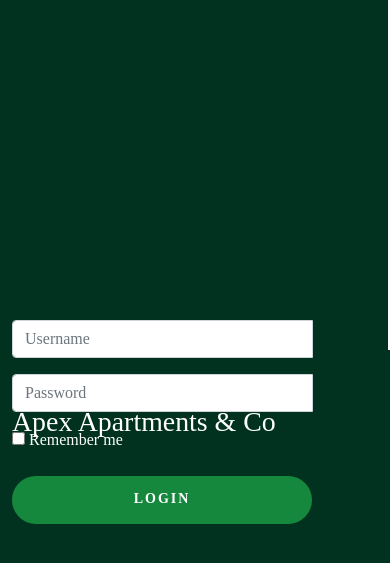
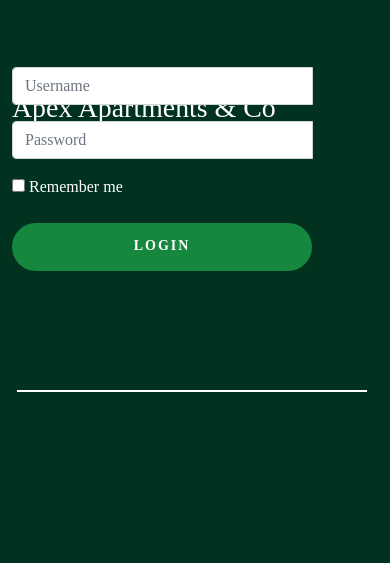
Before and after one commit to LarryNgugi/Real-Estate-Management-System, a Django app: page / in a window 390 px wide. Shown: the top 563 px of the page. Run offline with Django 3.2, Linux system fonts and the light colour scheme; parts of the project's set-up code (start-up, migrations or seed data) failed here and were passed over; some libraries are stand-ins or nearby versions.

Commit message:
Home page

```diff
--- a/apex/static/css/home/styles.css
+++ b/apex/static/css/home/styles.css
@@ -18,27 +18,26 @@ body{
 .vertical {
   border-right: 2px solid #fff;
   height: 350px;
+  width: 300px;
+  position: absolute;
+
 
 }
-.modal-dialog {
-    width: 300px;
+@media only screen and (max-width: 600px) {
+  .vertical{
+    transform: rotate(90deg);
+    margin-left: 30px;
+  }
+   .apex{
+    top: 20%;
+  }
+
+   form{
+       top: 50%;
+   }
 }
-.modal-footer {
-    height: 70px;
-    margin: 0;
-}
-.modal-footer .btn {
-    font-weight: bold;
-}
-.modal-footer .progress {
-    display: none;
-    height: 32px;
-    margin: 0;
-}
-.input-group-addon {
-    color: #fff;
-    background: #3276B1;
-}
+
+
 form {
     width: 300px;
     margin-right:10px;
--- a/apex/templates/home.html
+++ b/apex/templates/home.html
@@ -18,9 +18,10 @@
 
 <div class="container-fluid">
     <div class="row">
-        <div class="col-lg-12  col-md-12 col-sm-12 header">
+        <div class="col-lg-12  col-md-12 col-sm-12 apex header">
 
-            <h1 class="header">Apex Apartments & Co</h1>
+            <h1 class="header apex">Apex Apartments & Co</h1>
+             <div class="vertical"></div>
 
 
                 <form action="POST" class="float-lg-right mr-5">
@@ -49,7 +50,6 @@
 				</form>
         </div>
 
-           <div class="vertical"></div>
 
     </div>
 
```
